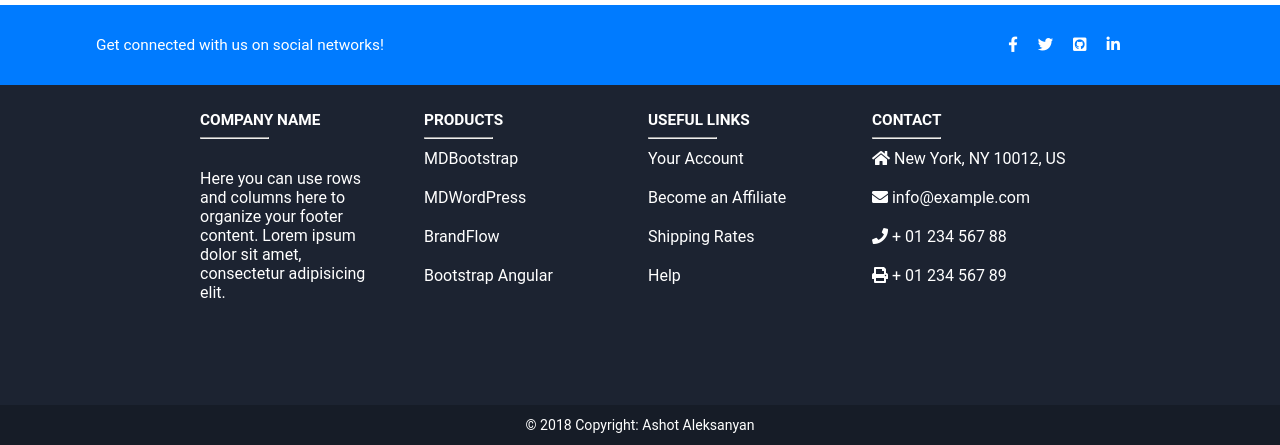
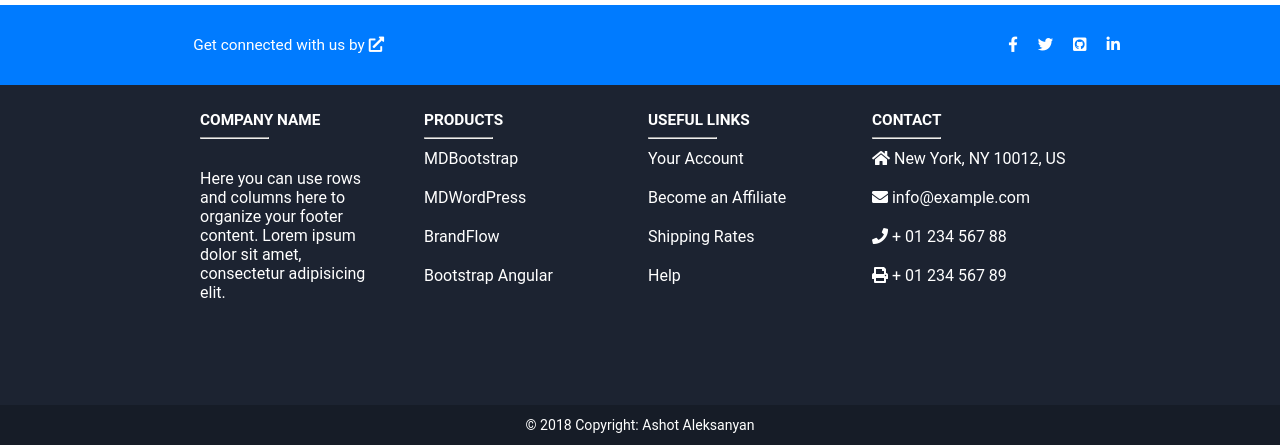
Before and after one commit to AshotAleksanyan/ashotaleksanyan.github.io, a plain HTML site: page responsive_css/index.html in a window 1280 px wide. Shown: the part 3677-4122 px from the top of the page. Drawn offline with Linux system fonts and the light colour scheme.

Commit message:
changing some items

```diff
--- a/responsive_css/index.html
+++ b/responsive_css/index.html
@@ -234,7 +234,7 @@
 </main>
 <footer>
     <div class="footer_row_first">
-        <div class="footer_row_first_left"><p>Get connected with us on social networks!</p></div>
+        <div class="footer_row_first_left"><p>Get connected with us by  <i class="fas fa-external-link-alt"></i></p></div>
         <div class="footer_row_first_right">
             <ul class="">
                 <li><a href="https://www.facebook.com/" target="_blank"><i class="fab fa-facebook-f"></i></a></li>
```
